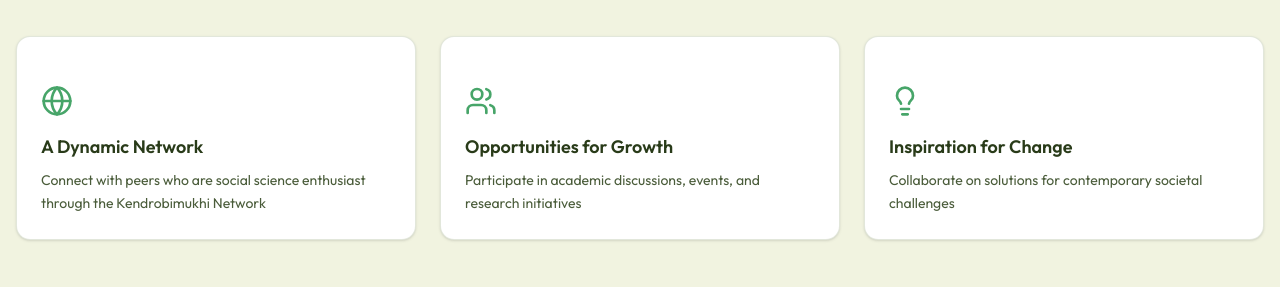
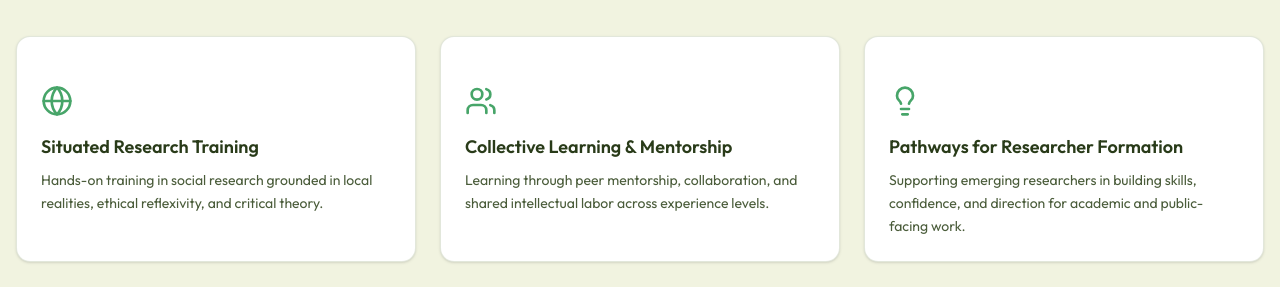
Before and after one commit to ShuvroWritesCode/kendrobimukhi-official, a Next.js app: page / in a window 1280 px wide. Shown: the part 800-1087 px from the top of the page. Built offline with nearby package versions, Linux system fonts and the light colour scheme.

Commit message:
update contents

```diff
--- a/src/app/(public)/page.tsx
+++ b/src/app/(public)/page.tsx
@@ -54,21 +54,21 @@ export default function Home() {
             {[
               {
                 icon: Globe,
-                title: "A Dynamic Network",
+                title: "Situated Research Training",
                 description:
-                  "Connect with peers who are social science enthusiast through the Kendrobimukhi Network",
+                  "Hands-on training in social research grounded in local realities, ethical reflexivity, and critical theory.",
               },
               {
                 icon: Users,
-                title: "Opportunities for Growth",
+                title: "Collective Learning & Mentorship",
                 description:
-                  "Participate in academic discussions, events, and research initiatives",
+                  "Learning through peer mentorship, collaboration, and shared intellectual labor across experience levels.",
               },
               {
                 icon: Lightbulb,
-                title: "Inspiration for Change",
+                title: "Pathways for Researcher Formation",
                 description:
-                  "Collaborate on solutions for contemporary societal challenges",
+                  "Supporting emerging researchers in building skills, confidence, and direction for academic and public-facing work.",
               },
             ].map((item) => (
               <Card key={item.title} className="border border-border/50">
```
